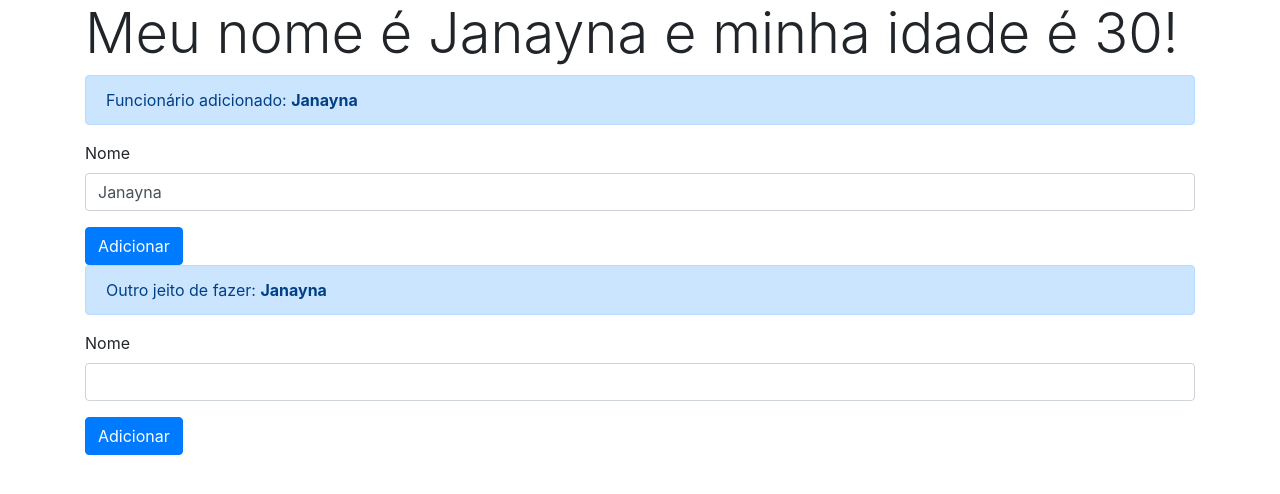
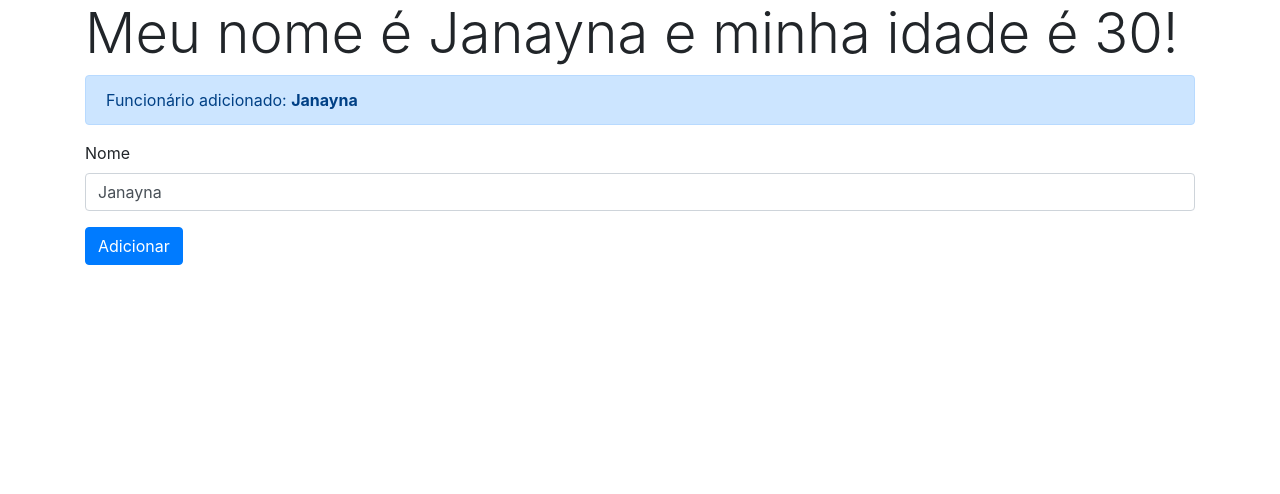
Before and after one commit to janfernandes/primeiros-passos-angular, an Angular app: page / in a window 1280 px wide. Shown: the top 494 px of the page. Built offline with nearby package versions, Linux system fonts and the light colour scheme.

Commit message:
aula 9.10

```diff
--- a/src/app/app.component.html
+++ b/src/app/app.component.html
@@ -6,21 +6,24 @@
 
   <div class="form-group">
     <label>Nome</label>
-    <input type="text" class="form-control" (input)="alterarNome($event)" value="{{nome}}">
+      <input type="text" class="form-control" [(ngModel)]="nome">
   </div>
 
-  <button type="button" class="btn btn-primary" (click)="adicionar()">Adicionar</button>
+  <button type="button" class="btn btn-primary"
+          (click)="adicionar()" [disabled]="nome.length == 0">Adicionar</button>
 
+<!--  bind-disabled ou [disabled]-->
+<!--  (input)="alterarNome($event)" value="{{nome}}" é o mesmo que [(ngModel)]="nome"-->
 
-  <div class="alert alert-primary" role="alert">
-    Outro jeito de fazer: <strong>{{nome}}</strong>
-  </div>
+<!--  <div class="alert alert-primary" role="alert">-->
+<!--    Outro jeito de fazer: <strong>{{nome}}</strong>-->
+<!--  </div>-->
 
-  <div class="form-group">
-    <label>Nome</label>
-    <input type="text" class="form-control" #nomeInput>
-  </div>
+<!--  <div class="form-group">-->
+<!--    <label>Nome</label>-->
+<!--    <input type="text" class="form-control" #nomeInput>-->
+<!--  </div>-->
 
-  <button type="button" class="btn btn-primary" (click)="adicionarOutrojeito(nomeInput.value)">Adicionar</button>
+<!--  <button type="button" class="btn btn-primary" (click)="adicionarOutrojeito(nomeInput.value)">Adicionar</button>-->
 
 </div>
--- a/src/app/app.component.ts
+++ b/src/app/app.component.ts
@@ -25,7 +25,7 @@ export class AppComponent {
     this.nome = event.target.value;
   }
 
-  adicionarOutrojeito(nome: string){
-    this.nome = nome;
-  }
+  // adicionarOutrojeito(nome: string){
+  //   this.nome = nome;
+  // }
 }
--- a/src/app/app.module.ts
+++ b/src/app/app.module.ts
@@ -3,6 +3,7 @@ import { NgModule } from '@angular/core';
 
 import { AppRoutingModule } from './app-routing.module';
 import { AppComponent } from './app.component';
+import {FormsModule} from '@angular/forms';
 
 @NgModule({
   declarations: [
@@ -10,6 +11,7 @@ import { AppComponent } from './app.component';
   ],
   imports: [
     BrowserModule,
+    FormsModule,
     AppRoutingModule
   ],
   providers: [],
```
